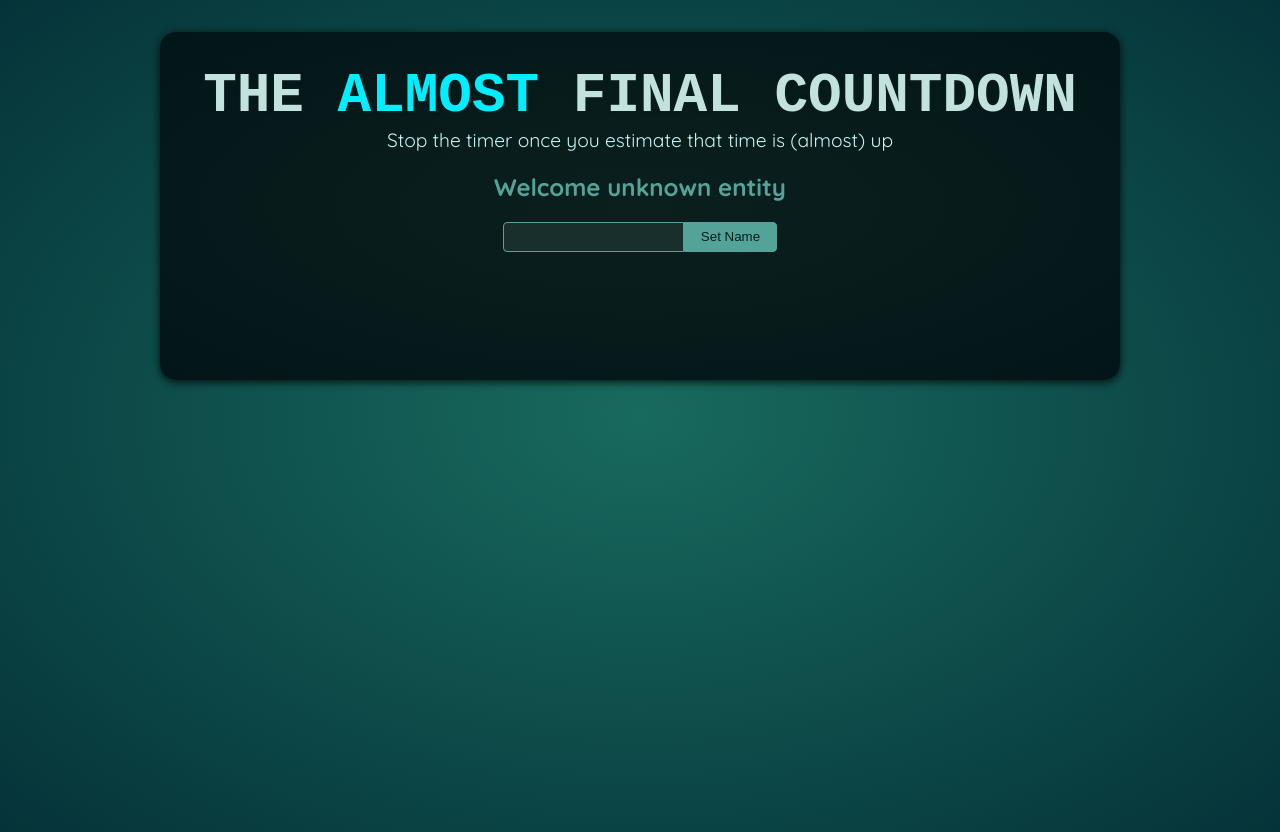
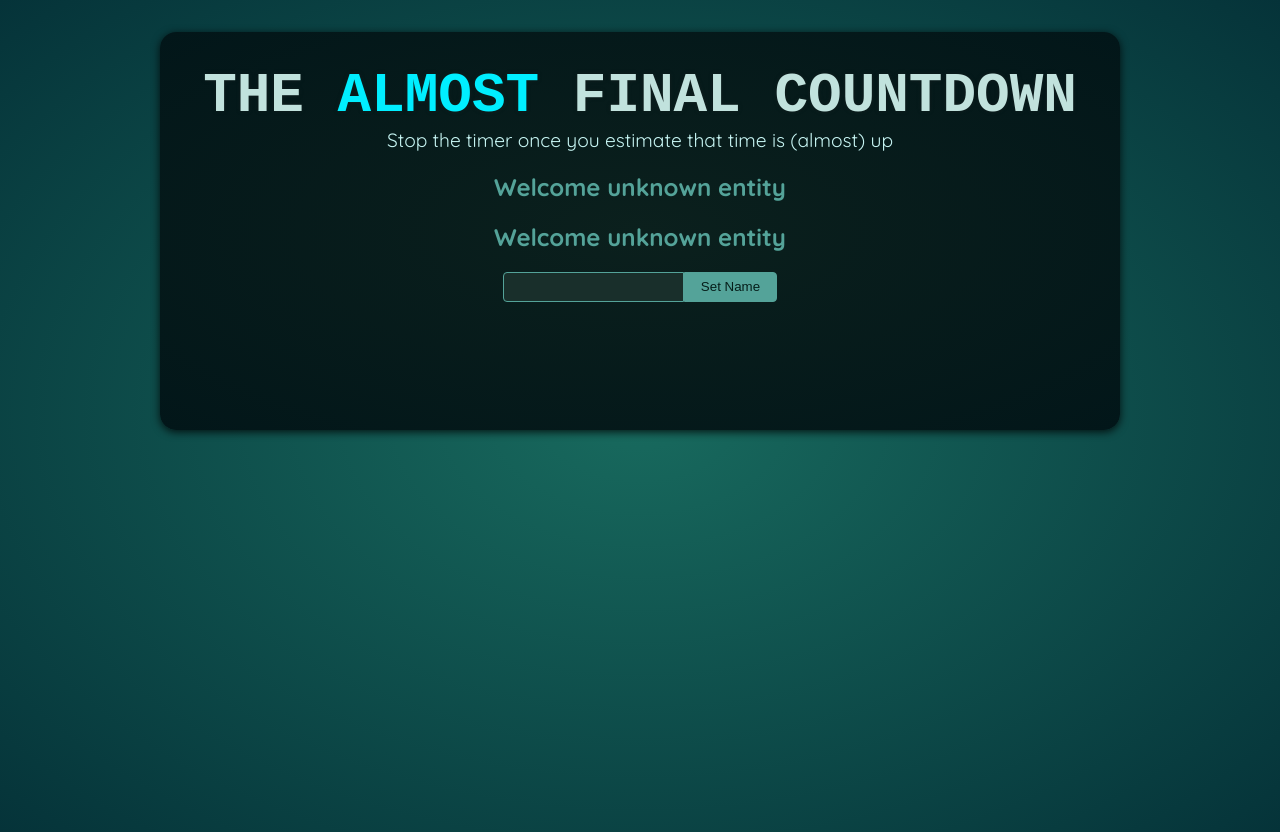
Before and after one commit to kalaniz0018/temporizador-de-juego, a React (Vite) app: page / in a window 1280 px wide. Built offline with nearby package versions, Linux system fonts and the light colour scheme; a web font is replaced by a local one.

Commit message:
reemplazando el onChange con el useRef

```diff
--- a/src/components/Player.jsx
+++ b/src/components/Player.jsx
@@ -1,30 +1,23 @@
-import React, { useState } from "react";
+import React, { useState, useRef } from "react";
 
 const Player = () => {
-  // enteredPlayerName para almacenar el nombre del jugador ingresado
-  const [enteredPlayerName, setEnteredPlayerName] = useState('');
-  //submitted para rastrear si se ha enviado el nombre del jugador.
-  const [submitted, setSubmitted] = useState(false);
+  const playerName = useRef();
 
-  // handleChange se activa cada vez que el usuario escribe en el campo de entrada de texto. Actualiza el estado
-  //enteredPlayerName con el valor actual del campo de entrada.
-  function handleChange(event) {
-    setSubmitted(false)
-    setEnteredPlayerName(event.target.value);
+  const [enteredPlayerName, setEnteredPlayerName] = useState(null);
+
+  function handleClick() {
+    setEnteredPlayerName(playerName.current.value);
   }
-//handleClick es una función que se activa cuando el usuario hace clic en el botón "Set Name".
-//Establece el estado submitted en true
-  function handleClick(){
-    setSubmitted(true)
-  }
-
 
   return (
     <section id="player">
-      <h2>Welcome {submitted ? enteredPlayerName : 'unknown entity'}</h2>
+      <h2>Welcome {enteredPlayerName ?? "unknown entity"}</h2>
+      <h2>
+        Welcome {enteredPlayerName ? enteredPlayerName : "unknown entity"}
+      </h2>
       <p>
-        <input type="text" onChange={handleChange} value={enteredPlayerName} />
-        <button  onClick={handleClick}>Set Name</button>
+        <input type="text" ref={playerName} />
+        <button onClick={handleClick}>Set Name</button>
       </p>
     </section>
   );
```
Also changed, not shown: dif-onChange-useRef.txt (added).
